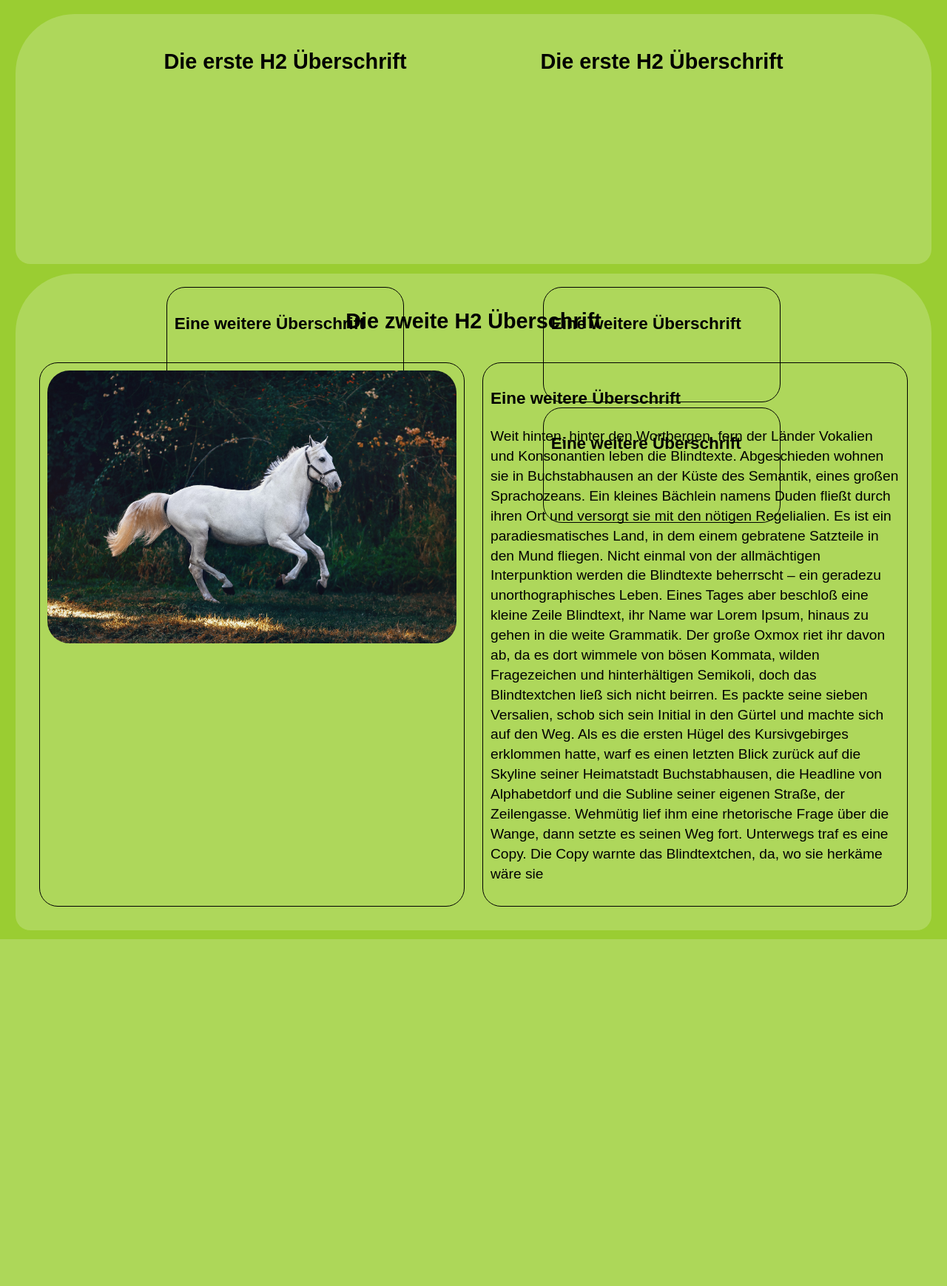
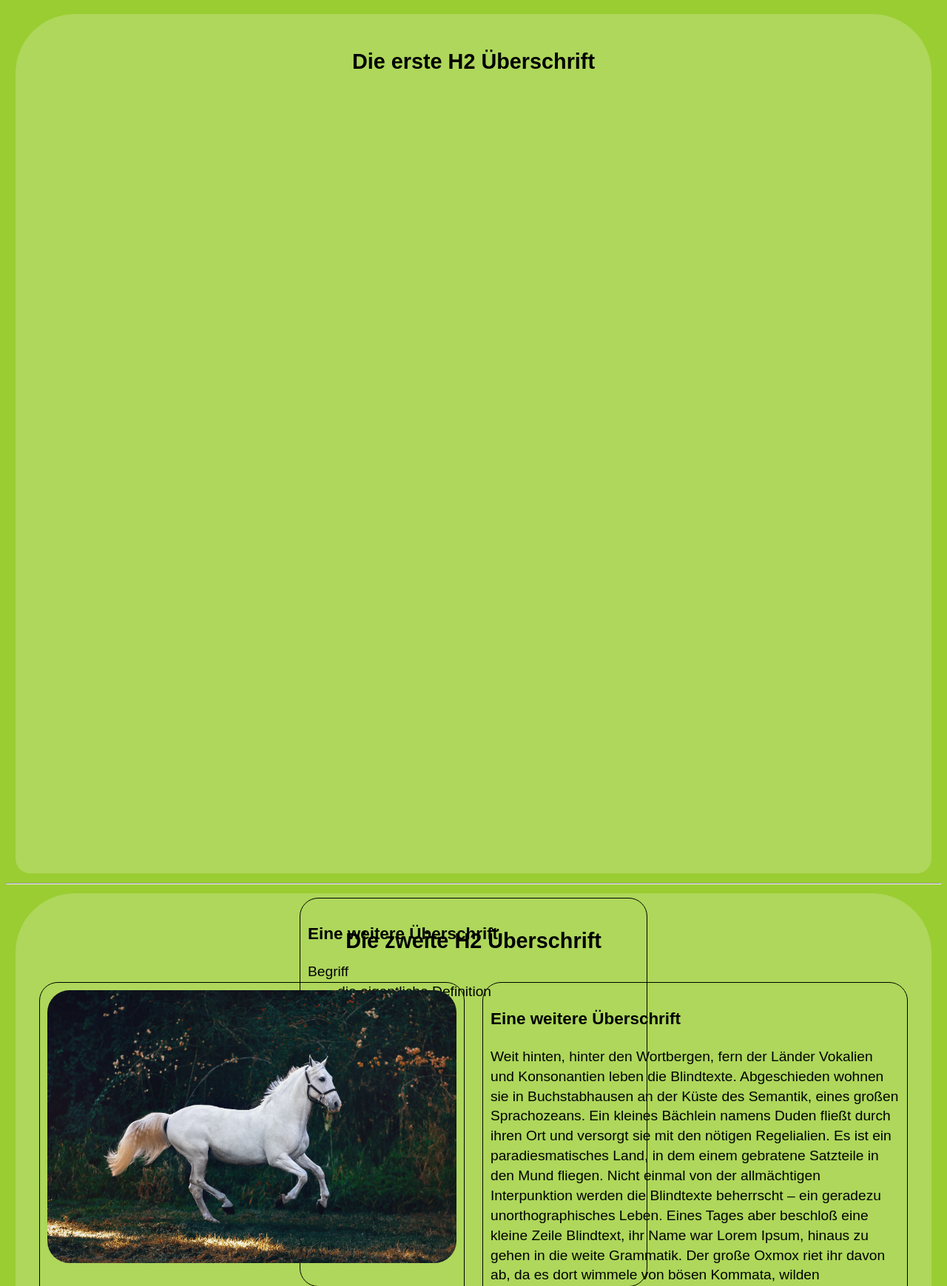
Before and after one commit to Eichkazl/cb-web-basic, a PHP site: page /seite2.html in a window 1280 px wide. Shown: the part 221-1960 px from the top of the page at 74% size. Before the commit the page ends 1491 px from the top, so only its background shows below. Run offline with PHP 8.4, Linux system fonts and the light colour scheme.

Commit message:
08.06-11:25

```diff
--- a/Coding 1/index.html
+++ b/Coding 1/index.html
@@ -17,7 +17,7 @@
                 <li><a href="seite2.html">Über uns</a></li>
             </ul>
         </nav>
-        <main>
+        <main class="flex3">
             <article class="flex">
                 <div class="flex2">
 
@@ -56,7 +56,11 @@
                             Leben.
                         </p>
                     </section>
+
                 </div>
+
+
+
             </article>
             <article class="flex">
 
--- a/Coding 1/seite2.html
+++ b/Coding 1/seite2.html
@@ -27,29 +27,50 @@
 
                     <section class="item-half">
                         <h3>Eine weitere Überschrift</h3>
+                        <dl>
+                            <dt> Begriff </dt>
+                            <dd> die eigentliche Definition </dd>
+                            <dt> Begriff 2</dt>
+                            <dd> die 2te Definition </dd>
+                            <dd> die Zweite Zeile </dd>
+                        </dl>
+
+                        <details> ich bin leer
+                            <summary> Klick mich </summary>
+                        </details> <br>
+
+                        <abbr title=“title“> Ich hab einen Titel </abbr>
+
+                        <blockquote cite=“https://www.google.at/“><p> Ich bin ein Zitat </p></blockquote>
+                        <cite> Autorname </cite> <br>
                     </section>
 
                     <section class="item-half">
                         <h3>Eine weitere Überschrift</h3>
-                    </section>
-
-                </article>
-
-                <article class="flex2">
-
-                    <h2 class="item-full">Die erste H2 Überschrift</h2>
-
-                    <section class="item-half">
-                        <h3>Eine weitere Überschrift</h3>
-                    </section>
-
-                    <section class="item-half">
-                        <h3>Eine weitere Überschrift</h3>
+                        <code> Code </code> <br>
+                        <del> gelöschter Text </del> <br>
+                        <dfn> Definition </dfn> <br>
+                        <em> hervorgehobener Text </em> <br>
+                        <ins> eingefügter Text (Blogartikel ergänzung) </ins> <br>
+                        <kbd> Computertastatur </kbd> <br>
+                        <mark> Im Kontext relevanter Text </mark> <br>
+                        <q> kurzes Zitat </q> <br>
+                        <s> nicht korrekter Text (durchgestrichen) </s> <br>
+                        <samp> Beispielausgabe eines Programms </samp> <br>
+                        <small> kleinerer Text </small> <br>
+                        <span> allgemeiner Inline-Inhalt (keine sem. Bedeutung) </span> <br>
+                        <strong> wichtiger Text </strong> <br>
+                        <span><sub> tiefergestellter</sub> Text und <sup> höhergestellter</sup> Text <br>
+                        <time datetime=“21:30“>abends um halb zehn</time> (maschinenlesbare Zeit-/Datumsangabe) </span> <br>
+                        <u> Underline </u> <br>
+                        <var> Variable (in techn. Dokumentationen) </var>
                     </section>
 
                 </article>
 
             </article>
+
+            <hr>
 
             <article class="flex">
 
@@ -61,10 +82,33 @@
 
                 <section class="item-half">
                     <h3>Eine weitere Überschrift</h3>
-                    <p>Weit hinten, hinter den Wortbergen, fern der Länder Vokalien und Konsonantien leben die Blindtexte. Abgeschieden wohnen sie in Buchstabhausen an der Küste des Semantik, eines großen Sprachozeans. Ein kleines Bächlein namens Duden fließt durch ihren Ort und versorgt sie mit den nötigen Regelialien. Es ist ein paradiesmatisches Land, in dem einem gebratene Satzteile in den Mund fliegen. Nicht einmal von der allmächtigen Interpunktion werden die Blindtexte beherrscht – ein geradezu unorthographisches Leben. Eines Tages aber beschloß eine kleine Zeile Blindtext, ihr Name war Lorem Ipsum, hinaus zu gehen in die weite Grammatik. Der große Oxmox riet ihr davon ab, da es dort wimmele von bösen Kommata, wilden Fragezeichen und hinterhältigen Semikoli, doch das Blindtextchen ließ sich nicht beirren. Es packte seine sieben Versalien, schob sich sein Initial in den Gürtel und machte sich auf den Weg. Als es die ersten Hügel des Kursivgebirges erklommen hatte, warf es einen letzten Blick zurück auf die Skyline seiner Heimatstadt Buchstabhausen, die Headline von Alphabetdorf und die Subline seiner eigenen Straße, der Zeilengasse. Wehmütig lief ihm eine rhetorische Frage über die Wange, dann setzte es seinen Weg fort. Unterwegs traf es eine Copy. Die Copy warnte das Blindtextchen, da, wo sie herkäme wäre sie</p>
+                    <p>Weit hinten, hinter den Wortbergen, fern der Länder Vokalien und Konsonantien leben die Blindtexte. Abgeschieden wohnen sie in Buchstabhausen an der Küste des Semantik,
+                        eines großen Sprachozeans. Ein kleines Bächlein namens Duden fließt durch ihren Ort und versorgt sie mit den nötigen Regelialien. Es ist ein paradiesmatisches Land, in
+                        dem einem gebratene Satzteile in den Mund fliegen. Nicht einmal von der allmächtigen Interpunktion werden die Blindtexte beherrscht – ein geradezu unorthographisches
+                        Leben. Eines Tages aber beschloß eine kleine Zeile Blindtext, ihr Name war Lorem Ipsum, hinaus zu gehen in die weite Grammatik. Der große Oxmox riet ihr davon ab, da es
+                        dort wimmele von bösen Kommata, wilden Fragezeichen und hinterhältigen Semikoli, doch das Blindtextchen ließ sich nicht beirren. Es packte seine sieben Versalien, schob
+                        sich sein Initial in den Gürtel und machte sich auf den Weg. Als es die ersten Hügel des Kursivgebirges erklommen hatte, warf es einen letzten Blick zurück auf die
+                        Skyline seiner Heimatstadt Buchstabhausen, die Headline von Alphabetdorf und die Subline seiner eigenen Straße, der Zeilengasse. Wehmütig lief ihm eine rhetorische Frage
+                        über die Wange, dann setzte es seinen Weg fort. Unterwegs traf es eine Copy. Die Copy warnte das Blindtextchen, da, wo sie herkäme wäre sie deutlich sicherer.</p>
                 </section>
 
             </article>
+
+            <hr>
+
+            <article class="flex">
+
+                    <section class="item-half">
+                        <img src="andrey-svistunov-jgFA_cfgNHk-unsplash.jpg" alt="Eichkazl 1" class="img-fluid">
+                    </section>
+
+                    <section class="item-half">
+                        <img src="demi-felicia-vares-CMqw9hQ-cw8-unsplash.jpg" alt="Eichkazl 2" class="img-fluid">
+                    </section>
+
+            </article>
+
+
         </main>
         <footer>
 
--- a/Coding 1/styling.css
+++ b/Coding 1/styling.css
@@ -32,10 +32,13 @@ h1 {
     text-align: center;
 }
 
-.flex {
+.flex, .flex2, .flex3 {
     display: flex;
     flex-wrap: wrap;
     justify-content: space-evenly;
+}
+
+.flex {
     padding: 20px;
     background-color: rgba(255, 255, 255, 0.2);
     border-radius: 20px;
@@ -46,12 +49,14 @@ h1 {
 }
 
 .flex2 {
-    display: flex;
-    flex-wrap: wrap;
-    justify-content: space-evenly;
+    justify-content: space-between;
     flex-direction: column;
-    max-width: 35%;
+    width: 40%;
     min-height: fit-content;
+}
+
+.flex3 {
+   justify-content: space-around;
 }
 
 .item-full {
```
Also changed, not shown: Coding 1/niilo-isotalo-r_TzuObQYBQ-unsplash.jpg (added).
